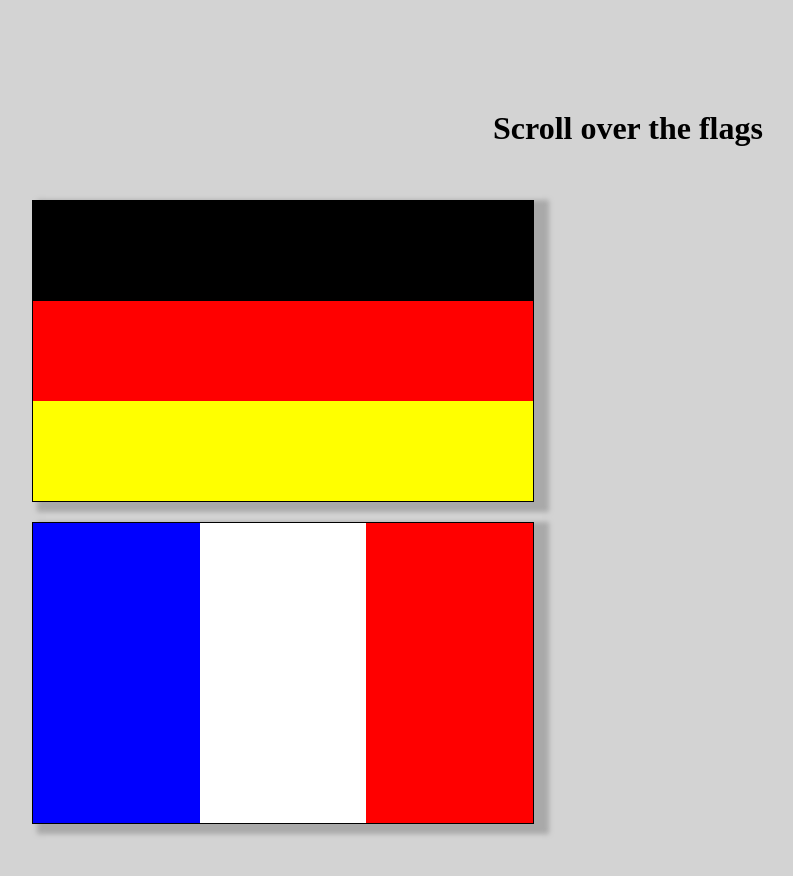
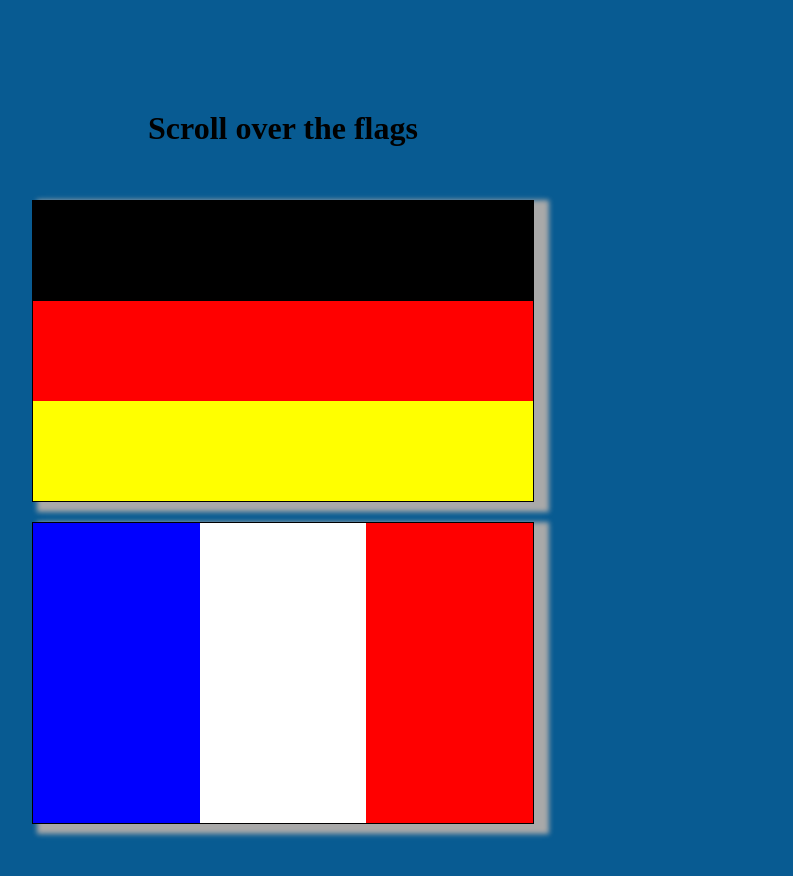
Before and after one commit to TimmyC2021/20210127-Flags, a plain HTML site: page index.html in a window 1280 px wide. Shown: the top 876 px of the page, without its empty margins (357-1150 px from the left). Drawn offline with Linux system fonts and the light colour scheme.

Commit message:
Centered header

```diff
--- a/styles.css
+++ b/styles.css
@@ -4,7 +4,7 @@
   max-width: 700px;
   margin: auto;
   padding: 0%;
-  background-color: lightgrey;
+  background-color: rgb(8, 91, 146);
 }
 
 body {
@@ -133,9 +133,13 @@ header > h1 {
 
 #notheader > h1 {
   margin-top: 10px;
+  right: 0;
+  left: 0;
+  margin-left: auto;
+  margin-right: auto;
+  width: 500px;
   text-align: center;
   position: fixed;
   top: 100px;
-  left: 850px;
   z-index: 1;
 }
```
